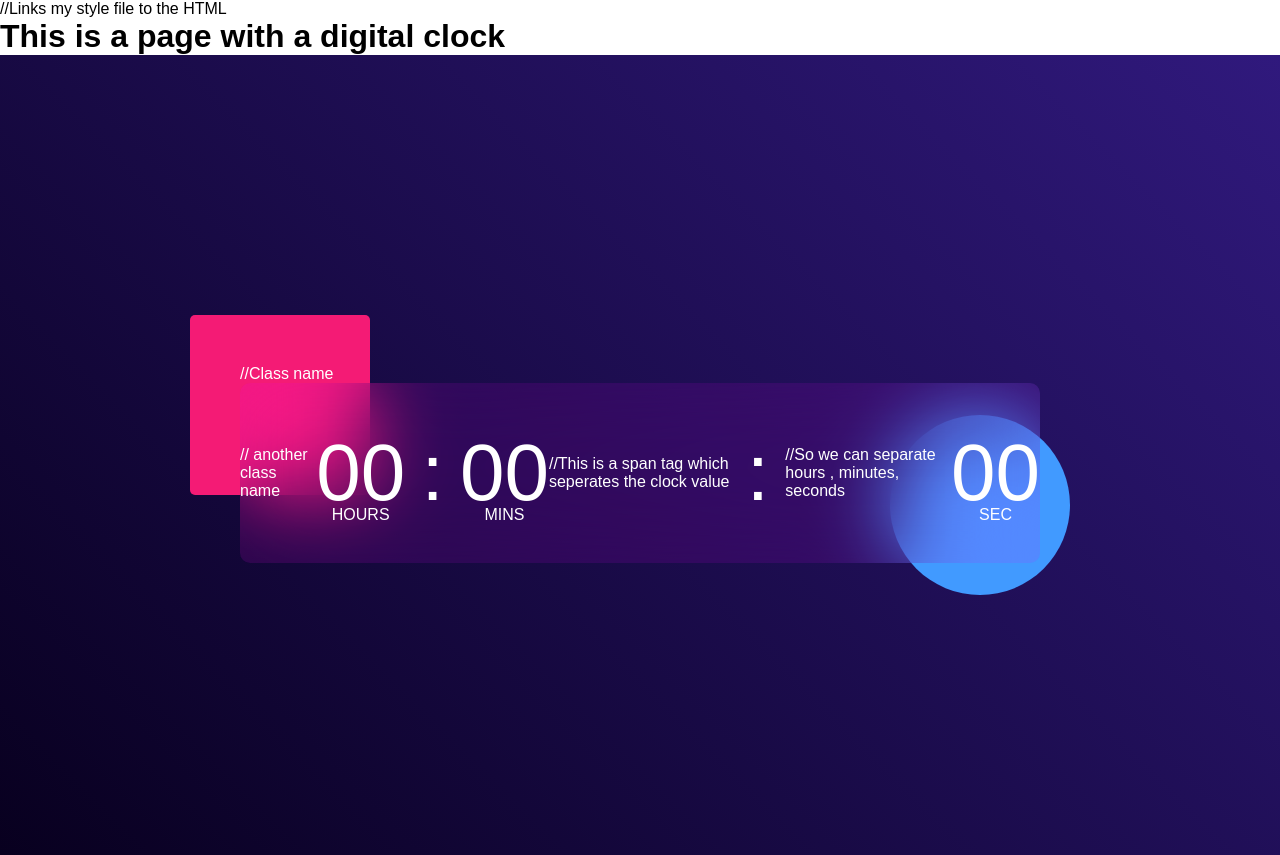
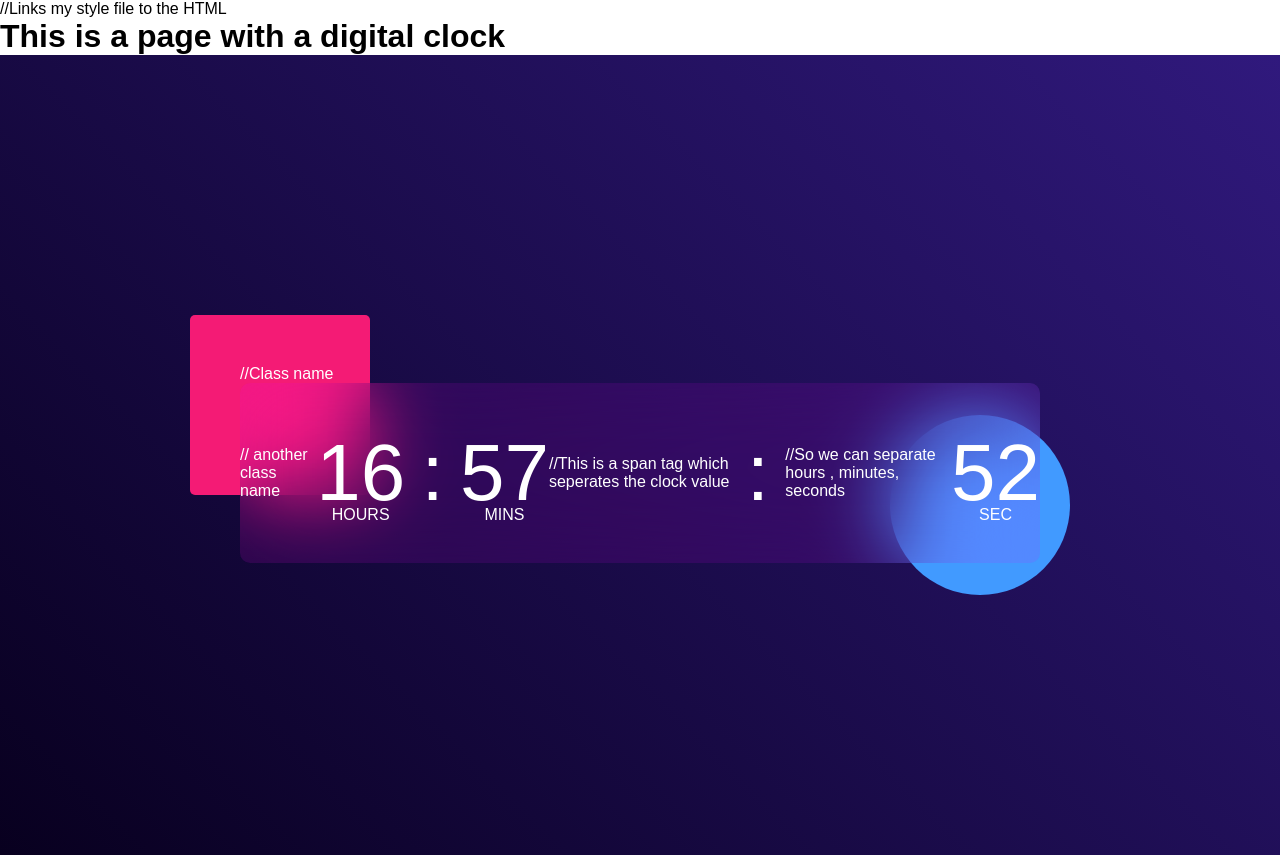
Before and after one commit to sajjmoSD/DIgital-Clock, a plain HTML site: page index.html in a window 1280 px wide. Drawn offline with Linux system fonts and the light colour scheme.

Commit message:
added interval script

```diff
--- a/index.html
+++ b/index.html
@@ -26,4 +26,14 @@
         let hrs = document.getElementById("hrs")
         let min = document.getElementById("min")
         let sec = document.getElementById("sec")
+
+
+        setInterval(()=>{
+            let currentTime = new Date()
+            hrs.innerHTML = (currentTime.getHours()<10?"0":"") + currentTime.getHours();
+            min.innerHTML = (currentTime.getMinutes()<10?"0":"") + currentTime.getMinutes();
+            sec.innerHTML = (currentTime.getSeconds()<10?"0":"") + currentTime.getSeconds();
+        }, 1000)
     </script>
+</body>
+</html>
```
